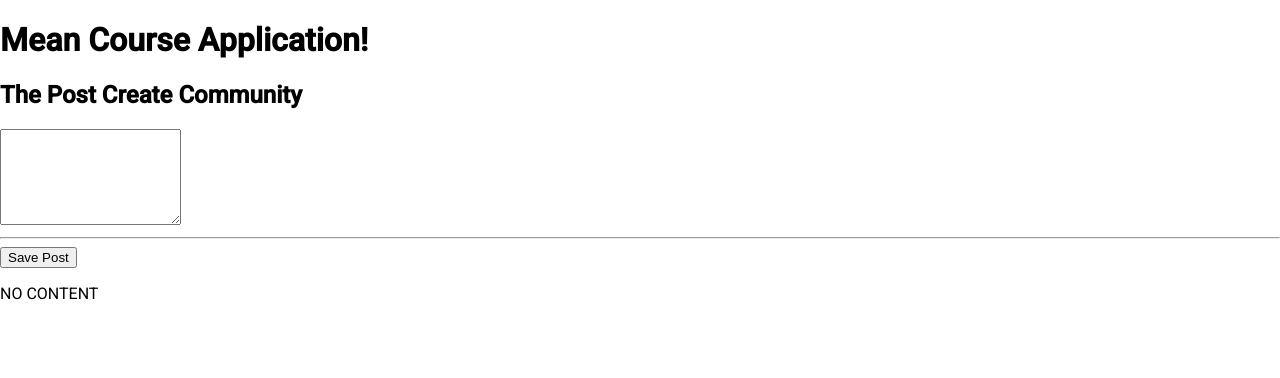
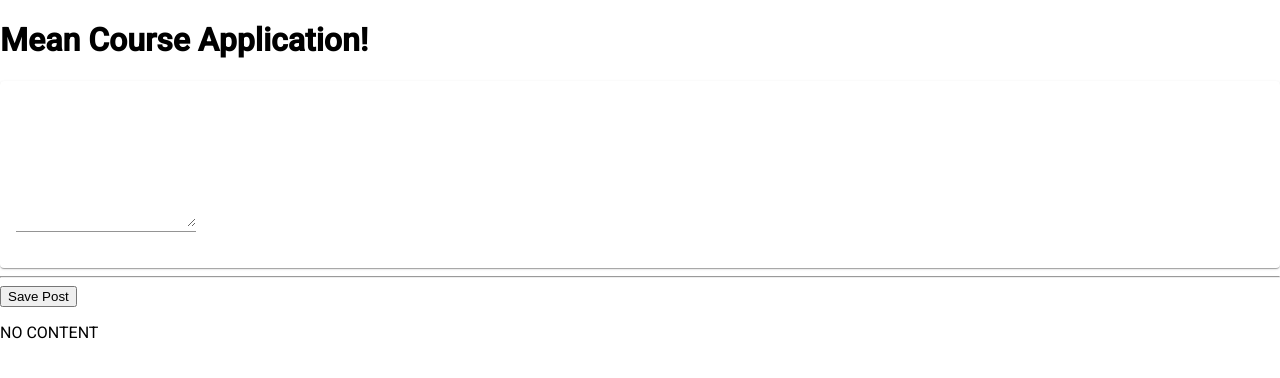
Before and after one commit to sandeepnunna90/mean-course, an Angular app: page / in a window 1280 px wide. Shown: the top 378 px of the page. Built offline with nearby package versions, Linux system fonts and the light colour scheme.

Commit message:
Import Material Input and Card Modules and use them in html

```diff
--- a/src/app/posts/post-create/post-create.component.html
+++ b/src/app/posts/post-create/post-create.component.html
@@ -1,6 +1,9 @@
-<h2>The Post Create Community</h2>
+<mat-card>
+  <mat-form-field>
+    <textarea matInput rows="6" [(ngModel)]="enteredValue"></textarea>
+  </mat-form-field>
+</mat-card>
 
-<textarea rows="6" [(ngModel)]="enteredValue"></textarea>
 <hr>
 <button (click)="onAddPost()">Save Post</button>
 <p>{{newPost}}</p>
```
Also changed, not shown: src/app/app.module.ts (+6 -2 lines).
